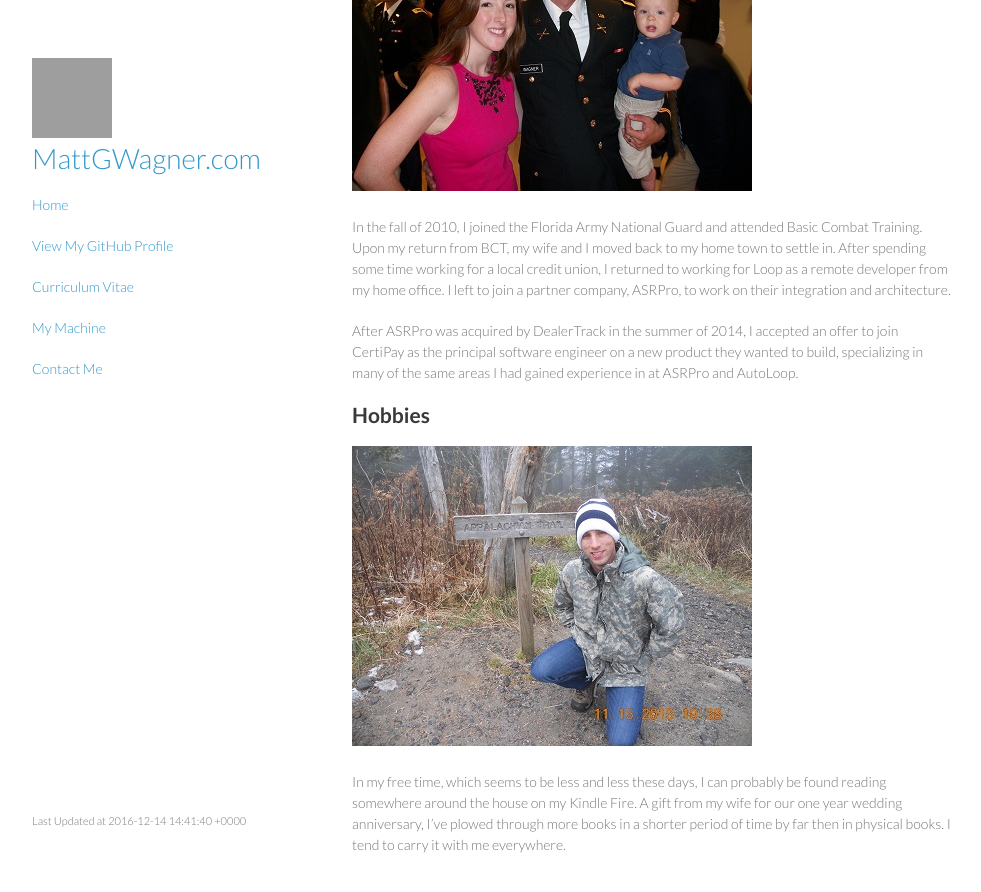
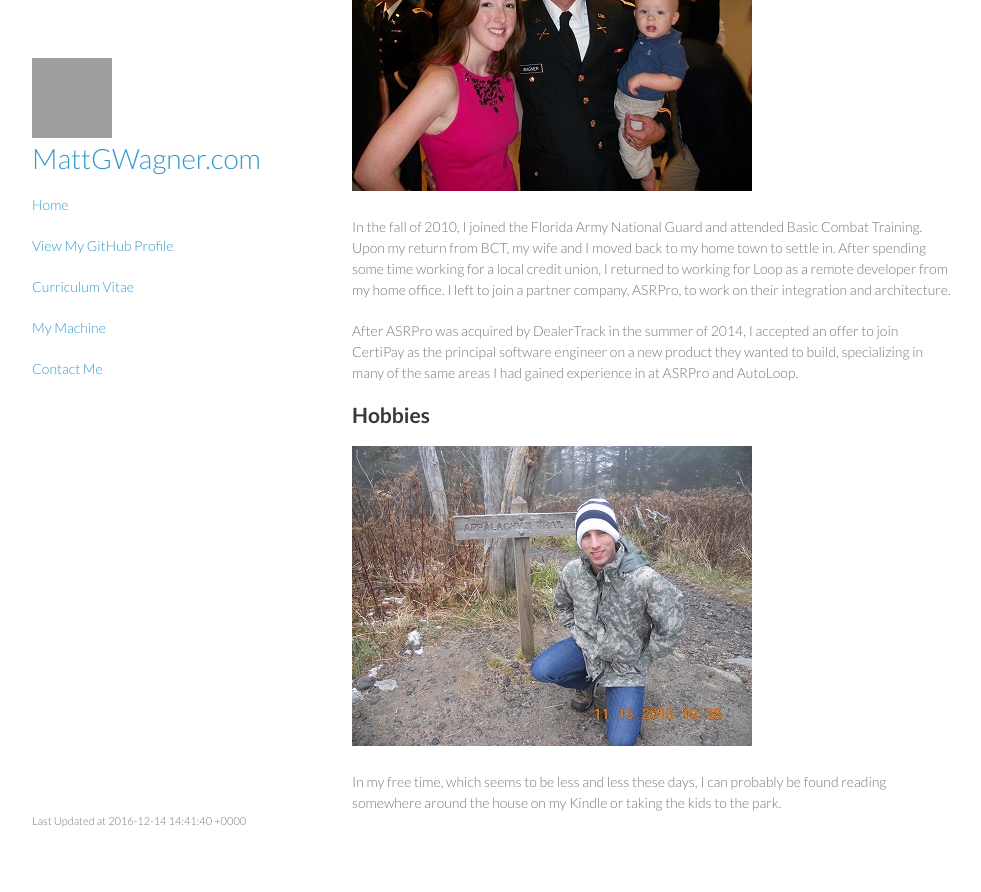
Before and after one commit to mattgwagner/mattgwagner, a Jekyll site: the page built from index.md, in a window 1280 px wide and 900 px high, scrolled down 1607 px. Shown: the top 892 px of the window, without its empty margins (148-1129 px from the left). Built offline with Jekyll 4.4.1, drawn with Linux system fonts in a browser that asks for light colours; after the commit the page ends 2465 px from its top, so only the background shows below that; grey boxes are pictures that could not be loaded.

Commit message:
Update index.md

```diff
--- a/index.md
+++ b/index.md
@@ -35,4 +35,4 @@ After ASRPro was acquired by DealerTrack in the summer of 2014, I accepted an of
 
 <img src="/images/AppalachianTrail.JPG" />
 
-In my free time, which seems to be less and less these days, I can probably be found reading somewhere around the house on my Kindle Fire. A gift from my wife for our one year wedding anniversary, I've plowed through more books in a shorter period of time by far then in physical books. I tend to carry it with me everywhere.
+In my free time, which seems to be less and less these days, I can probably be found reading somewhere around the house on my Kindle or taking the kids to the park.
```
